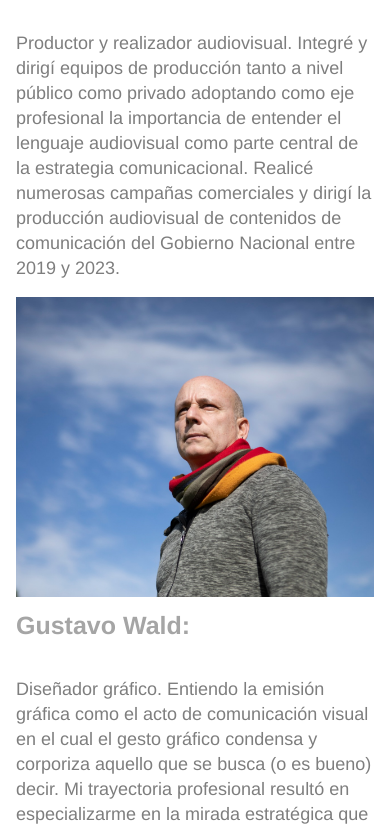
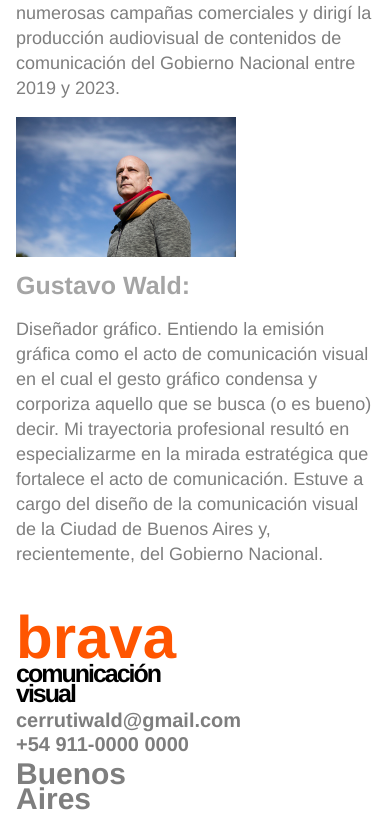
Before and after one commit to wald16/javo-web-page, a Next.js app: page / in a window 390 px wide. Shown: the part 6289-7118 px from the top of the page. Built offline with nearby package versions, Linux system fonts and the light colour scheme.

Commit message:
nuevos cambios

```diff
--- a/pages/index.tsx
+++ b/pages/index.tsx
@@ -922,11 +922,14 @@ export const Footer = () => {
             <p className='f-30 f-helvetica f-heavy lh-25 ls-n-2 c-gray'><b>visual</b></p>
           </div>
         </div>
-        <div className="right d-flex col-12">
+        <div className="right d-flex col-6">
           <div className="contact">
-            cerrutiwald@gmail.com +54 911-0000 0000
+            cerrutiwald@gmail.com
           </div>
-          <div className="city">
+          <div className='contact'>
+            +54&nbsp;911-0000&nbsp;0000
+          </div>
+          <div className="city lh-25">
             Buenos Aires
           </div>
         </div>
--- a/styles/home.scss
+++ b/styles/home.scss
@@ -813,7 +813,7 @@ body {
 
         width: 100%;
         height: 400px;
-        margin-bottom: 200px;
+        margin-bottom: 20px;
         display: flex;
         flex-direction: column;
         justify-content: space-between;
@@ -832,7 +832,9 @@ body {
 
         @media screen and (max-width:1000px) {
           background-position: top;
-          height: 300px;
+          background-size: cover;
+          width: 220px;
+          height: 140px;
         }
 
         &.active {
@@ -1024,59 +1026,19 @@ body {
 
     .contact {
       font-size: 20px;
-      line-height: 30px;
+      height: 30px;
       font-weight: bold;
     }
     .city {
-      color: $black;
-      font-size: 20px;
-      font-weight: bolder;
+      //color: $black;
+      font-size: 30px;
+      font-weight: bold;
       //display: flex;
       justify-content: end;
       text-align: left;
       flex-direction: column;
-      height: 100px;
+      height: 30px;
       margin-bottom: 0px;
-    }
-
-    @media screen and (max-width:1400px) {
-      flex-direction: column;
-      align-items: self-start;
-
-      .left {
-        flex-direction: column;
-        align-items: self-start;
-      }
-
-      .brand {
-        margin-bottom: 0px !important;
-      }
-
-      .phrase {
-        margin: 0px !important;
-
-        height: auto !important;
-        margin-bottom: 0px !important;
-        width: 100%;
-      }
-
-      .city {
-        margin: 0px !important;
-        margin-top: 0px !important;
-        height: auto !important;
-        margin-bottom: 0px !important;
-        width: 100%;
-        font-size: 30px;
-
-        p {
-          margin-bottom: 0px;
-        }
-      }
-
-      .contact {
-        font-size: 20px;
-        line-height: 30px;
-      }
     }
 
     .left {
@@ -1093,10 +1055,6 @@ body {
         margin-bottom: 25px;
 
 
-      }
-
-      @media screen and (max-width:1000px) {
-        flex-direction: column;
       }
 
       .phrase {
@@ -1119,12 +1077,6 @@ body {
           margin-bottom: 0px;
           margin-left: 0px;
           font-weight: normal;
-
-          // background-color: red;
-          @media screen and (max-width:1200px) {
-            font-size: 25px;
-            margin-bottom: -5px;
-          }
         }
       }
     }
@@ -1140,11 +1092,42 @@ body {
       // background-color: red;
       // margin-right: 100px;
       margin-bottom: 25px;
+    }
+    @media screen and (max-width:1024px) {
+      flex-direction: column;
+      align-items: self-start;
+
+      .left {
+        flex-direction: column;
+        align-items: self-start;
       }
-      @media screen and (max-width:1400px) {
-        margin-bottom: 0px;
-        display: flex;
+
+      .brand {
+        margin-bottom: 0px !important;
+      }
+
+      .phrase {
+        margin: 0px !important;
+        height: auto !important;
+        margin-bottom: 0px !important;
+        width: 100%;
+      }
+
+      .right{
+        flex-direction: column;
+        align-items: self-start;
+      }
+
+      .contact {
         font-size: 20px;
+        line-height: 14px;
+        height: fit-content;
+        margin-top: 10px;
+      }
+
+      .city {
+        margin-top: 10px;
+      }
     }
   }
 }
```
